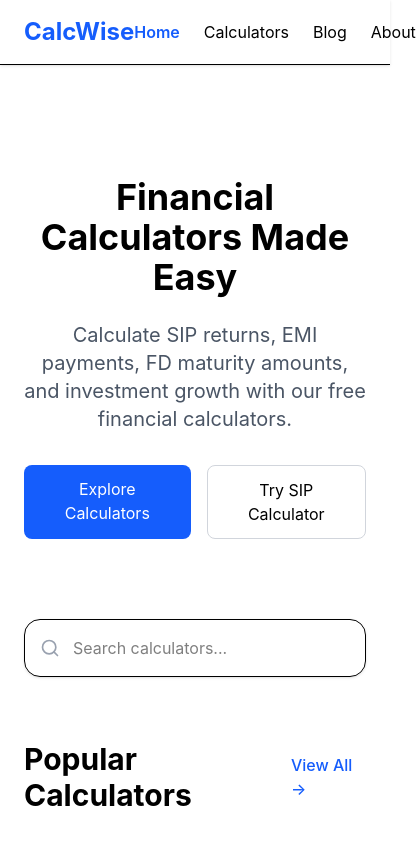
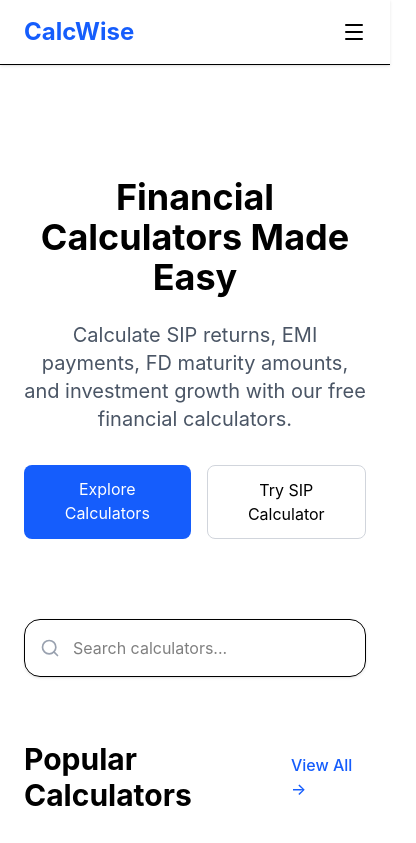
Before and after one commit to santosh450/finance-calculators, a React (Vite) app: page / in a window 390 px wide. Shown: the top 843 px of the page, 416 px wide, since content can reach past the window. Built offline with nearby package versions, Linux system fonts and the light colour scheme.

Commit message:
Mobile hamburger menu

```diff
--- a/src/components/Navbar.tsx
+++ b/src/components/Navbar.tsx
@@ -1,6 +1,13 @@
+import { useState } from "react";
 import { Link, NavLink } from "react-router-dom";
+import { Menu, X } from "lucide-react";
 
 export default function Navbar() {
+  const [isOpen, setIsOpen] = useState(false);
+
+  const navLinkClass = ({ isActive }: { isActive: boolean }) =>
+    isActive ? "text-blue-600 font-semibold" : "hover:text-blue-600 transition";
+
   return (
     <nav className="sticky top-0 z-50 bg-white/90 backdrop-blur border-b shadow-sm">
       <div className="max-w-6xl mx-auto px-6 py-4 flex justify-between items-center">
@@ -8,52 +15,73 @@ export default function Navbar() {
           CalcWise
         </Link>
 
-        <div className="flex gap-6 items-center">
+        {/* Desktop Menu */}
+        <div className="hidden md:flex gap-6 items-center">
+          <NavLink to="/" className={navLinkClass}>
+            Home
+          </NavLink>
+
+          <NavLink to="/calculators" className={navLinkClass}>
+            Calculators
+          </NavLink>
+
+          <NavLink to="/blog" className={navLinkClass}>
+            Blog
+          </NavLink>
+
+          <NavLink to="/about" className={navLinkClass}>
+            About
+          </NavLink>
+        </div>
+
+        {/* Mobile Hamburger */}
+        <button
+          className="md:hidden"
+          onClick={() => setIsOpen(!isOpen)}
+          aria-label="Toggle Menu"
+        >
+          {isOpen ? <X size={24} /> : <Menu size={24} />}
+        </button>
+      </div>
+
+      {/* Mobile Menu */}
+      {isOpen && (
+        <div className="md:hidden border-t bg-white">
+          <div className="flex flex-col p-4 space-y-4">
             <NavLink
               to="/"
-            className={({ isActive }) =>
-              isActive
-                ? "text-blue-600 font-semibold"
-                : "hover:text-blue-600 transition"
-            }
+              className={navLinkClass}
+              onClick={() => setIsOpen(false)}
             >
               Home
             </NavLink>
 
             <NavLink
               to="/calculators"
-            className={({ isActive }) =>
-              isActive
-                ? "text-blue-600 font-semibold"
-                : "hover:text-blue-600 transition"
-            }
+              className={navLinkClass}
+              onClick={() => setIsOpen(false)}
             >
               Calculators
             </NavLink>
 
             <NavLink
               to="/blog"
-            className={({ isActive }) =>
-              isActive
-                ? "text-blue-600 font-semibold"
-                : "hover:text-blue-600 transition"
-            }
+              className={navLinkClass}
+              onClick={() => setIsOpen(false)}
             >
               Blog
             </NavLink>
 
             <NavLink
               to="/about"
-            className={({ isActive }) =>
-              isActive
-                ? "text-blue-600 font-semibold"
-                : "hover:text-blue-600 transition"
-            }
+              className={navLinkClass}
+              onClick={() => setIsOpen(false)}
             >
               About
             </NavLink>
           </div>
         </div>
+      )}
     </nav>
   );
 }
```
Lines whose indentation alone changed are shown as unchanged.
